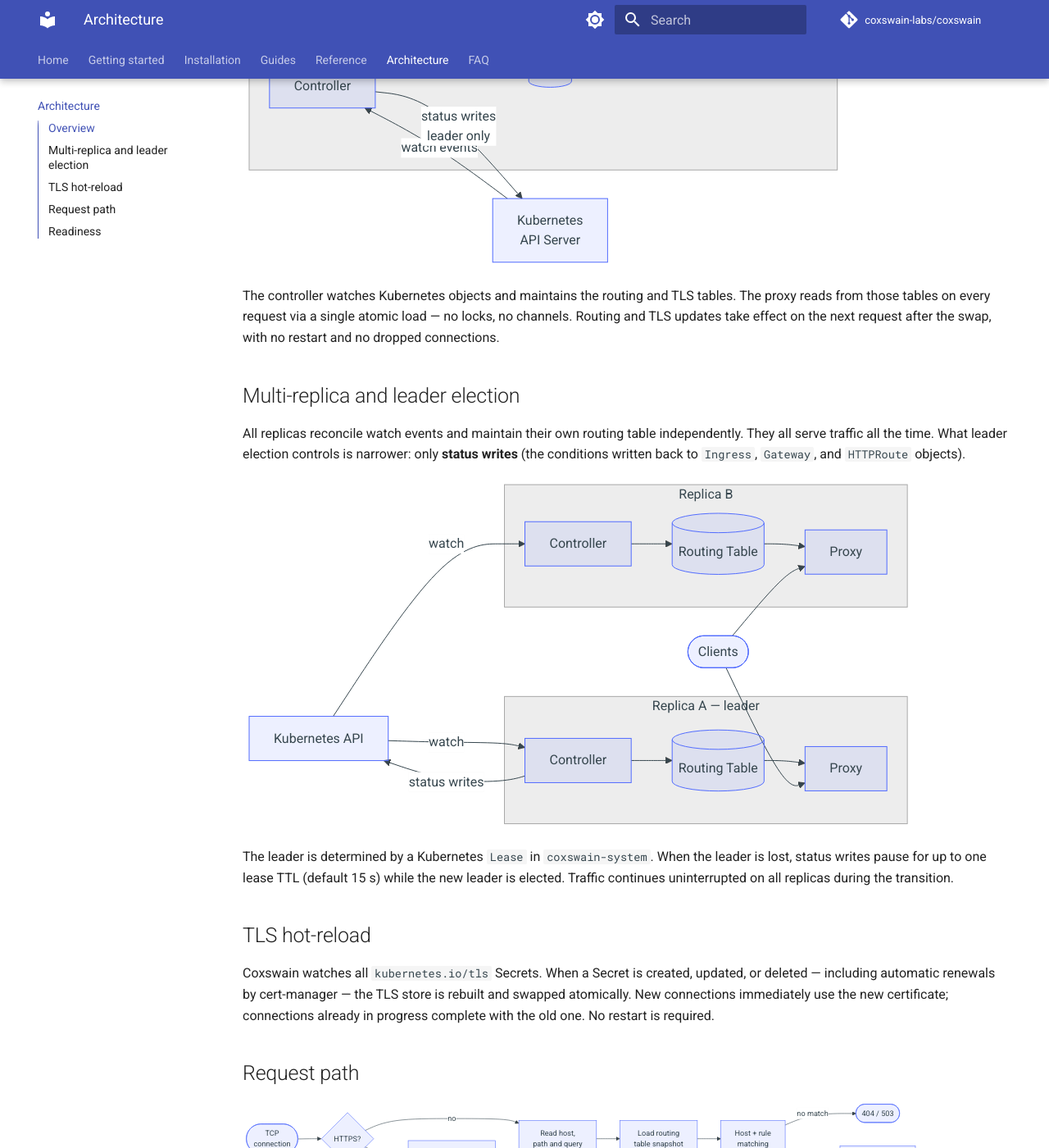
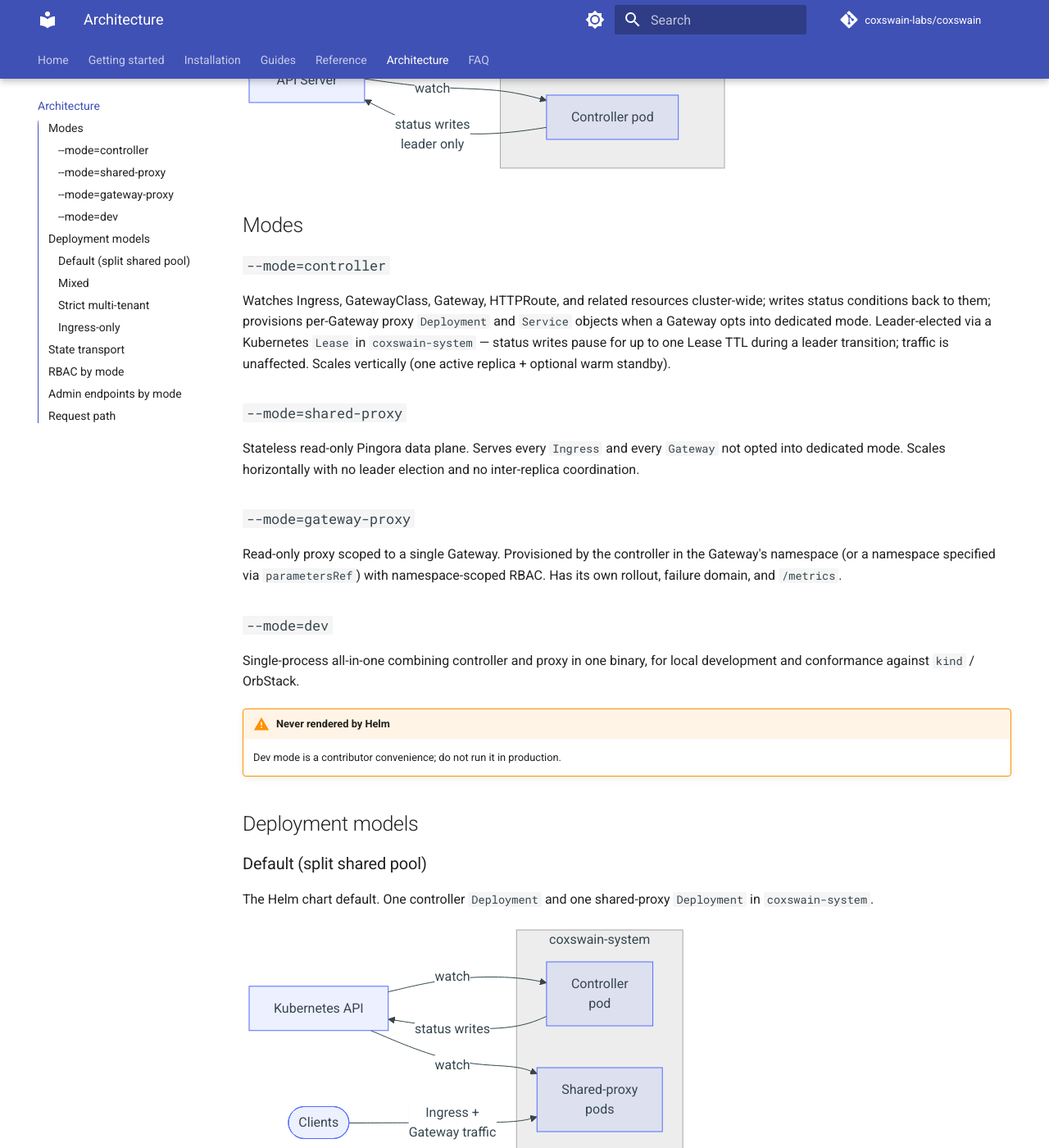
Before and after one commit to coxswain-labs/coxswain, an MkDocs documentation site: the page built from docs/src/architecture.md, in a window 1280 px wide and 1400 px high, scrolled down 559 px. Shown: the whole window at 82% size. Built offline with MkDocs 1.6.1 and Material for MkDocs 9.7.7, drawn with Linux system fonts in a browser that asks for light colours; comment, search, counter and statistics services are not loaded; the version menu is left out; some of the changed text lies outside the part shown.

Commit message:
docs(architecture): document controller/proxy split target architecture (#215)
Rewrite architecture.md around the four-mode topology (controller,
shared-proxy, gateway-proxy, dev) with per-mode and per-deployment-model
diagrams, RBAC and admin-endpoint matrices.

Add an Architecture section to faq.md explaining the controller/proxy
split and the read-only invariant; refresh comparison tables to reflect
the new topology. Promote "Is production-ready?" to the first question
and mention the in-progress architectural refactor.

Move the readiness state table and per-mode readiness gates out of the
architecture page (operational concern, not architectural) and into the
running-in-production guide alongside the existing Health probes section.

Tweak README.md and index.md to align with the split.

Fixes #200

Co-authored-by: Claude Sonnet 4.6 <noreply@anthropic.com>

````diff
--- a/docs/src/architecture.md
+++ b/docs/src/architecture.md
@@ -1,82 +1,191 @@
 # Architecture
 
-## Overview
+Coxswain runs as one or more pods, each in one of four `--mode` values. The controller is the sole Kubernetes writer; proxies are read-only data planes that build their routing table directly from Kubernetes watch events and scale horizontally with no coordination.
 
 ```mermaid
 flowchart LR
-    Client([Client]) -->|HTTP / HTTPS| Proxy
+    Clients([Clients])
+    K8s[Kubernetes\nAPI Server]
 
-    subgraph pod[Coxswain]
-        direction TB
-        Controller -->|atomic swap| RT[(Routing\nTable)]
-        Controller -->|atomic swap| TLS[(TLS\nStore)]
-        RT -->|atomic read| Proxy
-        TLS -->|SNI handshake| Proxy
+    subgraph cs[coxswain-system]
+        SP[Shared-proxy pods]
+        C[Controller pod]
     end
 
-    K8s[Kubernetes\nAPI Server] -->|watch events| Controller
-    Controller -->|status writes\nleader only| K8s
-    Proxy -->|forward| Upstream([Upstream\nPods])
+    subgraph ns[gateway-namespace]
+        GP[Per-Gateway proxy pod]
+    end
+
+    Clients --> SP & GP
+    K8s -->|watch, read-only| SP & GP
+    K8s -->|watch| C
+    C -->|status writes\nleader only| K8s
 ```
 
-The controller watches Kubernetes objects and maintains the routing and TLS tables. The proxy reads from those tables on every request via a single atomic load — no locks, no channels. Routing and TLS updates take effect on the next request after the swap, with no restart and no dropped connections.
+## Modes
 
-## Multi-replica and leader election
+### `--mode=controller`
 
-All replicas reconcile watch events and maintain their own routing table independently. They all serve traffic all the time. What leader election controls is narrower: only **status writes** (the conditions written back to `Ingress`, `Gateway`, and `HTTPRoute` objects).
+Watches Ingress, GatewayClass, Gateway, HTTPRoute, and related resources cluster-wide; writes status conditions back to them; provisions per-Gateway proxy `Deployment` and `Service` objects when a Gateway opts into dedicated mode. Leader-elected via a Kubernetes `Lease` in `coxswain-system` — status writes pause for up to one Lease TTL during a leader transition; traffic is unaffected. Scales vertically (one active replica + optional warm standby).
+
+### `--mode=shared-proxy`
+
+Stateless read-only Pingora data plane. Serves every `Ingress` and every `Gateway` not opted into dedicated mode. Scales horizontally with no leader election and no inter-replica coordination.
+
+### `--mode=gateway-proxy`
+
+Read-only proxy scoped to a single Gateway. Provisioned by the controller in the Gateway's namespace (or a namespace specified via `parametersRef`) with namespace-scoped RBAC. Has its own rollout, failure domain, and `/metrics`.
+
+### `--mode=dev`
+
+Single-process all-in-one combining controller and proxy in one binary, for local development and conformance against `kind` / OrbStack.
+
+!!! warning "Never rendered by Helm"
+    Dev mode is a contributor convenience; do not run it in production.
+
+## Deployment models
+
+### Default (split shared pool)
+
+The Helm chart default. One controller `Deployment` and one shared-proxy `Deployment` in `coxswain-system`.
 
 ```mermaid
 flowchart LR
     K8s[Kubernetes API]
 
-    subgraph A[Replica A — leader]
-        direction TB
-        CA[Controller] --> RTA[(Routing Table)]
-        RTA --> PA[Proxy]
+    subgraph cs[coxswain-system]
+        C[Controller\npod]
+        SP[Shared-proxy\npods]
     end
 
-    subgraph B[Replica B]
-        direction TB
-        CB[Controller] --> RTB[(Routing Table)]
-        RTB --> PB[Proxy]
+    K8s -->|watch| C
+    C -->|status writes| K8s
+    K8s -->|watch| SP
+
+    Clients([Clients]) -->|Ingress +\nGateway traffic| SP
+```
+
+### Mixed
+
+The default layout plus per-Gateway proxy pods in user namespaces. Workload teams opt a `Gateway` into dedicated mode via `parametersRef`; the controller provisions the per-Gateway pod automatically.
+
+```mermaid
+flowchart LR
+    K8s[Kubernetes API]
+
+    subgraph cs[coxswain-system]
+        C[Controller\npod]
+        SP[Shared-proxy\npods]
     end
 
-    K8s -->|watch| CA
-    K8s -->|watch| CB
-    CA -->|status writes| K8s
+    subgraph ns[team-namespace]
+        GP[Per-Gateway\nproxy pod]
+    end
 
-    Clients([Clients]) --> PA
-    Clients --> PB
+    K8s -->|watch| C
+    C -->|status writes| K8s
+    C -->|provisions| GP
+    K8s -->|watch| SP
+    K8s -->|watch| GP
+
+    Clients([Clients]) -->|Ingress +\nother Gateways| SP
+    Clients -->|team Gateway\ntraffic| GP
 ```
 
-The leader is determined by a Kubernetes `Lease` in `coxswain-system`. When the leader is lost, status writes pause for up to one lease TTL (default 15 s) while the new leader is elected. Traffic continues uninterrupted on all replicas during the transition.
+### Strict multi-tenant
 
-## TLS hot-reload
+Every Gateway gets its own proxy pod; the shared-proxy `Deployment` runs at `replicas: 0`. Classic `Ingress` is unavailable in this model.
 
-Coxswain watches all `kubernetes.io/tls` Secrets. When a Secret is created, updated, or deleted — including automatic renewals by cert-manager — the TLS store is rebuilt and swapped atomically. New connections immediately use the new certificate; connections already in progress complete with the old one. No restart is required.
+```mermaid
+flowchart LR
+    K8s[Kubernetes API]
+
+    subgraph cs[coxswain-system]
+        C[Controller\npod]
+    end
+
+    subgraph ns_a[team-a-namespace]
+        GPA[Per-Gateway\nproxy — team A]
+    end
+
+    subgraph ns_b[team-b-namespace]
+        GPB[Per-Gateway\nproxy — team B]
+    end
+
+    K8s -->|watch| C
+    C -->|status writes| K8s
+    C -->|provisions| GPA
+    C -->|provisions| GPB
+    K8s -->|watch| GPA
+    K8s -->|watch| GPB
+
+    ClientsA([Team A clients]) --> GPA
+    ClientsB([Team B clients]) --> GPB
+```
+
+### Ingress-only
+
+For clusters without Gateway API CRDs. The controller detects their absence at startup and skips Gateway API reconciliation; the shared-proxy pool serves all `Ingress` resources.
+
+```mermaid
+flowchart LR
+    K8s[Kubernetes API]
+
+    subgraph cs[coxswain-system]
+        C[Controller\npod]
+        SP[Shared-proxy\npods]
+    end
+
+    K8s -->|watch\nIngress only| C
+    C -->|status writes| K8s
+    K8s -->|watch\nIngress only| SP
+
+    Clients([Clients]) -->|Ingress traffic| SP
+```
+
+## State transport
+
+Each proxy pod self-watches Kubernetes directly:
+
+- A **shared-proxy** uses a broad cluster-wide filter covering all routing CRs (HTTPRoute, Ingress, Gateway, Service, EndpointSlice).
+- A **gateway-proxy** uses a narrow filter scoped to a single Gateway's label and namespace.
+
+There is no xDS server and no IPC between the controller and any proxy — the controller never pushes data, and a controller crash never disrupts proxy traffic. A future `--source=xds` mode could be added behind the same `RoutingSource` trait boundary without touching proxy code.
+
+## RBAC by mode
+
+| Resource | Verb | `controller` | `shared-proxy` | `gateway-proxy` |
+|---|---|:-:|:-:|:-:|
+| HTTPRoute, Gateway, GatewayClass, Ingress, IngressClass | list, watch, get | ✓ (cluster) | ✓ (cluster) | ✓ (namespace) |
+| Service, EndpointSlice | list, watch, get | ✓ (cluster) | ✓ (cluster) | ✓ (namespace) |
+| Secret (`kubernetes.io/tls`) | list, watch, get | ✓ (cluster) | ✓ (cluster) | ✓ (namespace) |
+| HTTPRoute, Gateway, Ingress `/status` | update, patch | ✓ (cluster) | — | — |
+| Deployment, Service | create, update, delete | ✓ (scoped) | — | — |
+| Lease | create, update, get | ✓ (`coxswain-system`) | — | — |
+
+## Admin endpoints by mode
+
+| Endpoint | Controller | Shared-proxy | Per-Gateway proxy |
+|---|:-:|:-:|:-:|
+| `/healthz`, `/readyz` | ✓ | ✓ | ✓ |
+| `/metrics` | ✓ (reconcile counts, leader status) | ✓ (traffic, errors) | ✓ (scoped to this Gateway) |
+| `/status` | ✓ (subsystems + counters) | ✓ | ✓ |
+| `/routes` | — | ✓ | ✓ |
+| `/cluster` | ✓ (all Gateways/Ingresses aggregate) | — | — |
 
 ## Request path
 
 ```mermaid
 flowchart LR
-    A([TCP\nconnection]) --> B{HTTPS?}
-    B -->|yes| C[SNI handshake\nselects certificate]
+    A([TCP connection]) --> B{TLS?}
+    B -->|yes| C[SNI cert\nselection]
     B -->|no| D
-    C --> D[Read host,\npath and query]
-    D --> E[Load routing\ntable snapshot]
-    E --> F[Host + rule\nmatching]
-    F -->|no match| G([404 / 503])
-    F -->|match| H[Round-robin\nupstream pick]
-    H --> I([Forward request\nreturn response])
+    C --> D[Route lookup\nhost + path]
+    D -->|no match| E([404 / 503])
+    D -->|match| F[Pick upstream]
+    F --> G([Forward])
 ```
 
-## Readiness
+The routing table is an immutable snapshot behind an atomic pointer; each request reads it with a single atomic load — no locks, no channels. Reconciles build a new snapshot and swap the pointer atomically; the next request sees the new routing, in-flight requests are unaffected.
 
-`/readyz` returns 200 once every subsystem reports `Ready` or `Degraded`. On a freshly started pod this requires:
-
-- All Kubernetes reflectors have completed their initial list — CRDs must be installed and RBAC must be correct.
-- The routing table has been built at least once.
-
-Subsystems have four states: `Pending` (still initialising — keeps `/readyz` at 503), `Ready`, `Degraded` (partial fault but still serving), and `Failed`. `Ready` and `Degraded` both pass the readiness gate; `Pending` and `Failed` block it.
-
-If `/readyz` returns 503 on a running pod, inspect `/status` to see which subsystem is blocked.
+TLS works the same way: the TLS store is an atomic snapshot rebuilt on every `kubernetes.io/tls` Secret change. New connections use the new certificate; connections in progress complete with the old one.
--- a/docs/src/faq.md
+++ b/docs/src/faq.md
@@ -2,31 +2,43 @@
 
 ## General
 
+### Is Coxswain production-ready?
+
+Not yet. The project is undergoing a significant architectural refactor — splitting the single-binary monolith into a controller pod and a read-only proxy pool (see [Architecture](architecture.md)). Routing, TLS, and leader-election internals are well-tested, but the deployment topology, configuration surface, and several features are still in flux. See the [Roadmap](https://github.com/orgs/coxswain-labs/projects/2).
+
 ### Why another Ingress controller?
 
-Coxswain is a single Rust binary that combines the controller and the proxy in one process. The routing table is built from Kubernetes watch events and exposed to the proxy as an immutable snapshot behind an atomic pointer; updates swap the pointer rather than mutating in place. TLS certificates from `kubernetes.io/tls` Secrets are loaded the same way. The proxy is built on [Pingora](https://github.com/cloudflare/pingora). Multi-replica deployments coordinate only on which replica writes status conditions back to the API server, via a Kubernetes `Lease`; every replica serves traffic at all times.
+Coxswain separates the controller (the sole Kubernetes writer) from the proxy (a read-only Pingora data plane). The routing table is built from Kubernetes watch events and exposed to the proxy as an immutable snapshot behind an atomic pointer; TLS certificates are loaded the same way. Proxies have no leader election and scale horizontally with no coordination.
 
-That design is a particular set of trade-offs — single-binary deployment, no config-file rendering layer, no separate xDS pipeline — and it is not strictly better than every alternative. The comparison tables below describe specific architectural differences against other controllers; pick whichever fits your operational model.
-
-### Is Coxswain production-ready?
-
-Not yet. It is in active development toward a v0.1 release. The core routing, TLS, and leader election logic is solid, but some advanced features are missing and the API surface may change. See the [Roadmap](https://github.com/orgs/coxswain-labs/projects/2).
+See [Comparison](#comparison) for specific differences against other controllers.
 
 ### Does Coxswain support Ingress and Gateway API at the same time?
 
 Yes. Both `Ingress` and `HTTPRoute` objects contribute to the same routing table. You can migrate from Ingress to Gateway API incrementally — both can be active simultaneously.
 
+## Architecture
+
+### Why the controller/proxy split?
+
+Embedding status writes in the proxy would force leader election into the data plane: only one replica could write at a time, and horizontal scaling would require electing more leaders. Making the controller the sole Kubernetes writer keeps proxy pods stateless, eliminates inter-replica coordination, and shrinks the proxy's RBAC surface to zero write verbs — a compromised proxy pod cannot write to the API server at all. The read-only invariant is enforced by RBAC, not by convention.
+
+See [Architecture](architecture.md#modes) for the four operating modes.
+
+### How does Ingress fit?
+
+Classic `Ingress` resources are always served by the shared-proxy pool — `Ingress` has no equivalent of `parametersRef`. Gateway API users can opt a `Gateway` into an isolated per-Gateway proxy pod via `parametersRef` on the `GatewayClass` (cluster-wide default) or on the `Gateway` itself; the controller provisions and manages that pod.
+
 ## Comparison
 
-These tables compare verifiable architectural choices, not performance or quality. The reference projects all run the Gateway API conformance suite, all support multi-replica deployments, and all serve traffic in production at many organisations. The differences are in how each is built, not in whether each works.
+Architectural differences only — not performance or quality. All projects below run the Gateway API conformance suite and serve production traffic.
 
 ### ingress-nginx vs. Coxswain
 
 | | ingress-nginx | Coxswain |
 |---|---|---|
-| Process model | Go controller + nginx worker processes in the same container | Single Rust binary; controller and proxy in one process |
+| Process model | Go controller + nginx worker processes in the same container | Split controller pod (leader-elected, K8s writes) + horizontally-scalable read-only Pingora proxy pods; Helm renders a controller + shared-proxy by default |
 | Config-application model | Controller renders `nginx.conf`; nginx reloads on change | Controller publishes an immutable routing-table snapshot; proxy reads via atomic pointer |
-| Gateway API surface | Available via separate [NGINX Gateway Fabric](https://github.com/nginx/nginx-gateway-fabric) project | Built into the same binary as Ingress support |
+| Gateway API surface | Available via separate [NGINX Gateway Fabric](https://github.com/nginx/nginx-gateway-fabric) project | Same controller manages both; default shared-proxy pool serves both |
 | Annotation ecosystem | Large catalogue of `nginx.ingress.kubernetes.io/*` annotations | Coxswain reserves `coxswain-labs.dev/*` for future per-resource configuration; currently minimal |
 
 ### Traefik vs. Coxswain
@@ -35,14 +47,14 @@ These tables compare verifiable architectural choices, not performance or qualit
 |---|---|---|
 | Proxy engine | Go `net/http` | Pingora (Rust, Cloudflare) |
 | Configuration providers | Pluggable providers (Kubernetes, Consul, file, …) | Kubernetes only |
-| Multi-replica state | Replicas coordinate shared state (e.g. ACME) via Traefik Hub or external KV | Replicas coordinate only status-write leadership via a Kubernetes `Lease`; routing state is independent per replica |
+| Multi-replica state | Replicas coordinate shared state (e.g. ACME) via Traefik Hub or external KV | Only the controller pod elects a leader (Kubernetes `Lease`) for status writes; proxy pods are stateless and need no coordination |
 | Gateway API surface | Supported alongside Traefik's native `IngressRoute` CRDs | Supported alongside the Kubernetes `Ingress` resource; no Coxswain-specific CRDs |
 
 ### Envoy Gateway vs. Coxswain
 
 | | Envoy Gateway | Coxswain |
 |---|---|---|
-| Process model | Control-plane Pod translates Gateway API to xDS; Envoy Pods consume xDS | Single Pod containing both controller and proxy |
+| Process model | Control-plane Pod translates Gateway API to xDS; Envoy Pods consume xDS | Split controller + read-only Pingora proxy pods; each proxy self-watches Kubernetes rather than consuming xDS |
 | Data-plane configuration | xDS over gRPC | In-process atomic pointer swap |
 | Proxy engine | Envoy (C++) | Pingora (Rust) |
 | Gateway API channel | Standard + experimental | Standard only |
--- a/docs/src/guides/running-in-production.md
+++ b/docs/src/guides/running-in-production.md
@@ -58,8 +58,22 @@ helm upgrade coxswain oci://ghcr.io/coxswain-labs/charts/coxswain \
 
 The default Helm chart wires both probes automatically. Do not disable them:
 
-- **Readiness** (`/readyz`, port `8081`) — Coxswain reports `Ready` only after the initial routing table is built. Kubernetes will not send traffic to the pod until this probe passes.
 - **Liveness** (`/healthz`, port `8081`) — always 200 while the process is running.
+- **Readiness** (`/readyz`, port `8081`) — returns 200 only once every subsystem in the pod reaches `Ready` or `Degraded`.
+
+Subsystems have four states:
+
+| State | Meaning | Effect on `/readyz` |
+|---|---|---|
+| `Pending` | Still initialising | 503 |
+| `Ready` | Fully operational | passes |
+| `Degraded` | Partial fault, still serving | passes |
+| `Failed` | Fatal error | 503 |
+
+Readiness gates differ by mode:
+
+- **Controller pod** — all Kubernetes reflectors must complete their initial list and the controller must have acquired (or be in standby for) the Lease.
+- **Shared-proxy and gateway-proxy pods** — all Kubernetes reflectors must complete their initial list and the routing table must be built at least once. Proxy pods do not participate in leader election and do not wait for the controller.
 
 Verify the probes are present on the deployed pod:
 
@@ -67,6 +81,8 @@ Verify the probes are present on the deployed pod:
 kubectl -n coxswain-system get deploy coxswain \
   -o jsonpath='{.spec.template.spec.containers[0].readinessProbe}'
 ```
+
+If `/readyz` returns 503 on a running pod, inspect `/status` to see which subsystem is blocked — see [Troubleshooting](troubleshooting.md#readyz-returns-503-on-startup).
 
 ## Graceful shutdown
 
````
Also changed, not shown: docs/src/index.md (+1 -1 lines), README.md.
